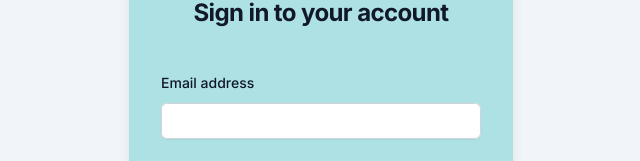
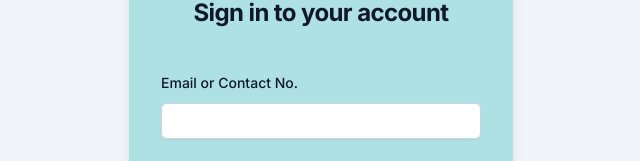
Before and after one commit to rajeshtiwari2503/MehdiAdminPanel, a Next.js app: page /sign_in in a window 1280 px wide. Shown: the part 241-402 px from the top of the page, without its empty margins (319-959 px from the left). Built offline with nearby package versions, Linux system fonts and the light colour scheme.

Commit message:
jhjhjhjhjhjh

```diff
--- a/http-request.js
+++ b/http-request.js
@@ -1,7 +1,7 @@
 import axios from "axios";
 
-// const baseUrl= "http://localhost:5000"
- const baseUrl="https://mehdiappbackend.onrender.com"
+const baseUrl= "http://localhost:5000"
+//  const baseUrl="https://mehdiappbackend.onrender.com"
 
 
 const get=(url)=>{
--- a/src/app/sign_in/page.jsx
+++ b/src/app/sign_in/page.jsx
@@ -116,16 +116,18 @@ export default function SignIn() {
                 <form className="space-y-6" onSubmit={handleSubmit(onSubmit)}>
                   <div>
                     <label htmlFor="email" className="block text-sm font-medium leading-6 text-gray-900">
-                      Email address
+                      Email  or Contact No.
                     </label>
                     <div className="mt-2">
                       <input
                         id="email"
                         name="email"
-                        type="email"
+                        type="text"
                         autoComplete="email"
                         required
-                        {...register('email', { required: 'Email is required', pattern: { value: /^\S+@\S+$/i, message: 'Invalid email address' } })}
+                        {...register('email', { required: 'Email is required'
+                          // , pattern: { value: /^\S+@\S+$/i, message: 'Invalid email address' }
+                         })}
                         className={`block p-3 w-full rounded-md border-0 py-1.5 text-gray-900 shadow-sm ring-1 ring-inset ring-gray-300 placeholder:text-gray-400 focus:ring-2 focus:ring-inset focus:ring-indigo-600 sm:text-sm sm:leading-6 ${errors.email ? 'border-red-500' : ''}`}
                       />
                     </div>
```
